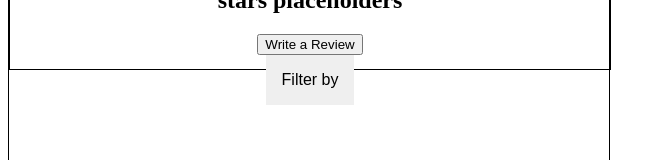
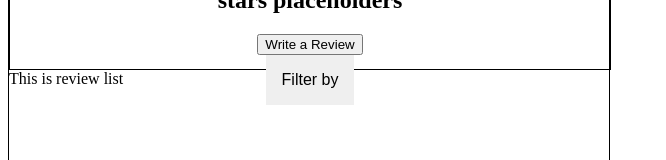
Before and after one commit to sdc-targetbestbois/product-reviews, a React app: page / in a window 1280 px wide. Shown: the part 121-281 px from the top of the page, without its empty margins (0-666 px from the left). Built offline with nearby package versions, Linux system fonts and the light colour scheme.

Commit message:
Added review list component, got misc text to render.

```diff
--- a/src/components/App.js
+++ b/src/components/App.js
@@ -1,5 +1,6 @@
 import React, { Component } from "react";
 import Header from "./Header.js"
+import ReviewList from "./ReviewList.js"
 
 export default class App extends Component {
   constructor() {
@@ -12,6 +13,7 @@ export default class App extends Component {
     return (
       <div class="mainContainer">
         <Header />
+        <ReviewList />
       </div>
     );
   }
--- /dev/null
+++ b/src/components/ReviewList.js
@@ -0,0 +1,13 @@
+import React from "react";
+
+
+const ReviewList = (props) => {
+  return (
+    <div>
+      This is review list
+    </div>
+
+  )
+}
+
+export default ReviewList;
```
